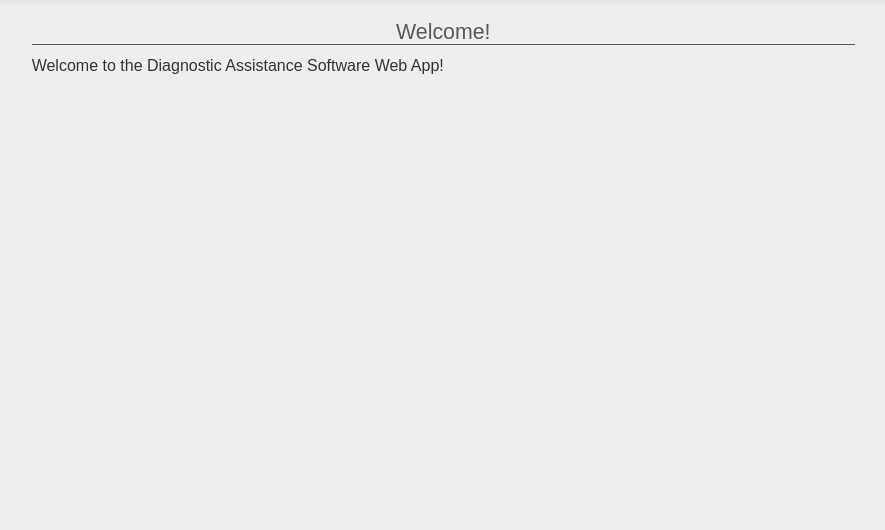
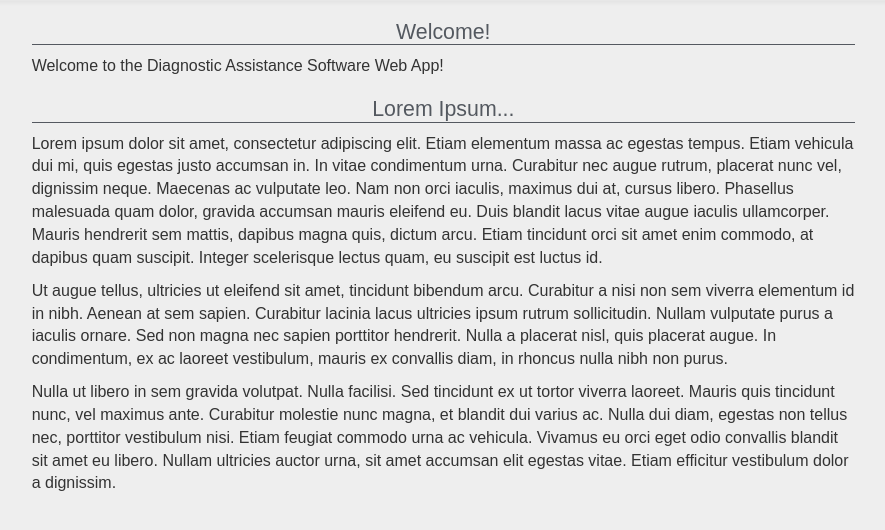
Before and after one commit to tchuanromanee/Diagnostic-Assistance-Software, a Django app: template Web/diagassist/templates/index.html in a window 1280 px wide. Shown: the part 99-629 px from the top of the page, without its empty margins (90-975 px from the left). Run offline with Django 3.2, Linux system fonts and the light colour scheme; the template is opened without the code that fills it, so the values that code supplies are empty; some libraries are stand-ins or nearby versions.

Commit message:
Add dummy text to homepage

```diff
--- a/Web/diagassist/templates/index.html
+++ b/Web/diagassist/templates/index.html
@@ -1,7 +1,20 @@
 {% extends 'base.html' %}
 {% block content %}
 <h1>Welcome!</h1>
+<p>
   Welcome to the Diagnostic Assistance Software Web App!
+  </p>
+
+  <h1>Lorem Ipsum...</h1>
+  <p>
+  Lorem ipsum dolor sit amet, consectetur adipiscing elit. Etiam elementum massa ac egestas tempus. Etiam vehicula dui mi, quis egestas justo accumsan in. In vitae condimentum urna. Curabitur nec augue rutrum, placerat nunc vel, dignissim neque. Maecenas ac vulputate leo. Nam non orci iaculis, maximus dui at, cursus libero. Phasellus malesuada quam dolor, gravida accumsan mauris eleifend eu. Duis blandit lacus vitae augue iaculis ullamcorper. Mauris hendrerit sem mattis, dapibus magna quis, dictum arcu. Etiam tincidunt orci sit amet enim commodo, at dapibus quam suscipit. Integer scelerisque lectus quam, eu suscipit est luctus id.
+</p>
+<p>
+Ut augue tellus, ultricies ut eleifend sit amet, tincidunt bibendum arcu. Curabitur a nisi non sem viverra elementum id in nibh. Aenean at sem sapien. Curabitur lacinia lacus ultricies ipsum rutrum sollicitudin. Nullam vulputate purus a iaculis ornare. Sed non magna nec sapien porttitor hendrerit. Nulla a placerat nisl, quis placerat augue. In condimentum, ex ac laoreet vestibulum, mauris ex convallis diam, in rhoncus nulla nibh non purus.
+</p>
+<p>
+Nulla ut libero in sem gravida volutpat. Nulla facilisi. Sed tincidunt ex ut tortor viverra laoreet. Mauris quis tincidunt nunc, vel maximus ante. Curabitur molestie nunc magna, et blandit dui varius ac. Nulla dui diam, egestas non tellus nec, porttitor vestibulum nisi. Etiam feugiat commodo urna ac vehicula. Vivamus eu orci eget odio convallis blandit sit amet eu libero. Nullam ultricies auctor urna, sit amet accumsan elit egestas vitae. Etiam efficitur vestibulum dolor a dignissim.
+  </p>
 
   <script>
     var app = new Vue({
```
